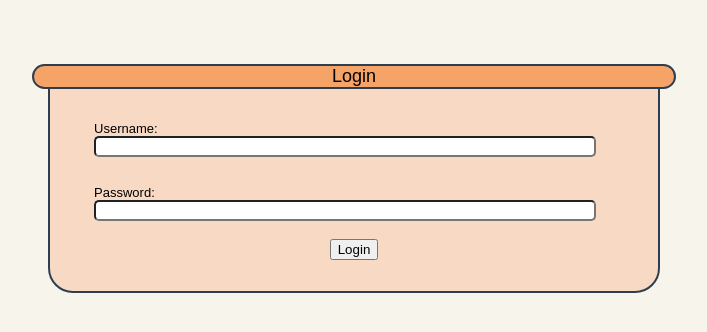
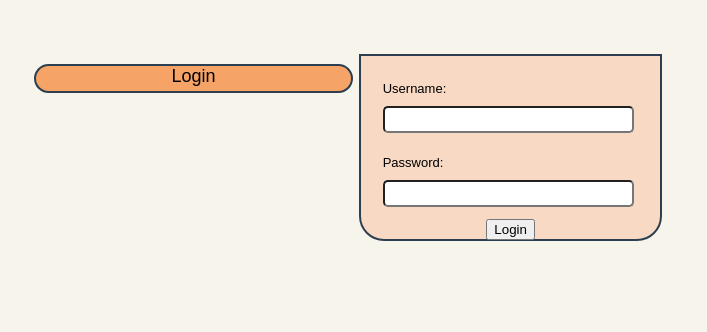
Before and after one commit to ramon-west-software/groceries-react-client, a React (Vite) app: page / in a window 1280 px wide. Shown: the top 332 px of the page, without its empty margins (286-993 px from the left). Built offline with nearby package versions, Linux system fonts and the light colour scheme.

Commit message:
fix main content layout

```diff
--- a/src/Home.css
+++ b/src/Home.css
@@ -200,7 +200,7 @@ h1 {
 }
 
 .main-content {
-  min-width: 50%;
+  min-width: 70%;
   display: flex;
   flex-direction: row;
   align-items: flex-start;
@@ -214,13 +214,23 @@ h1 {
   margin-left: 0px; /* Show the content beside the side panel */
 }
 
-.main-card-container {
+.main-card-container-old {
   display: flex;
   flex-direction: column;
   align-content: center;
   align-items: center;
   width: 100%;
 }
+
+.main-card-container {
+  display: grid;
+  grid-template-columns: repeat(auto-fill, minmax(300px, 1fr));
+  gap: 10px;
+  /* align-content: center; */
+  /* align-items: center; */
+  width: 100%;
+}
+
 
 .main-card {
   margin: 10px;
@@ -259,7 +269,7 @@ h1 {
   border: 2px solid #2c3e50;
 }
 
-.main-card-text {
+.main-card-text-old {
   justify-content: center;
   align-items: start;
   padding-top: 10px;
@@ -267,6 +277,18 @@ h1 {
   height: 100%;
   font-size: small;
 }
+.main-card-text {
+  display: grid;
+  grid-template-columns: repeat(auto-fill, minmax(200px, 1fr));
+  gap: 10px;
+  justify-content: center;
+  align-items: start;
+  padding-top: 10px;
+  width: 95%;
+  height: 100%;
+  font-size: small;
+}
+
 
 .main-card-footer {
   display: flex;
```
